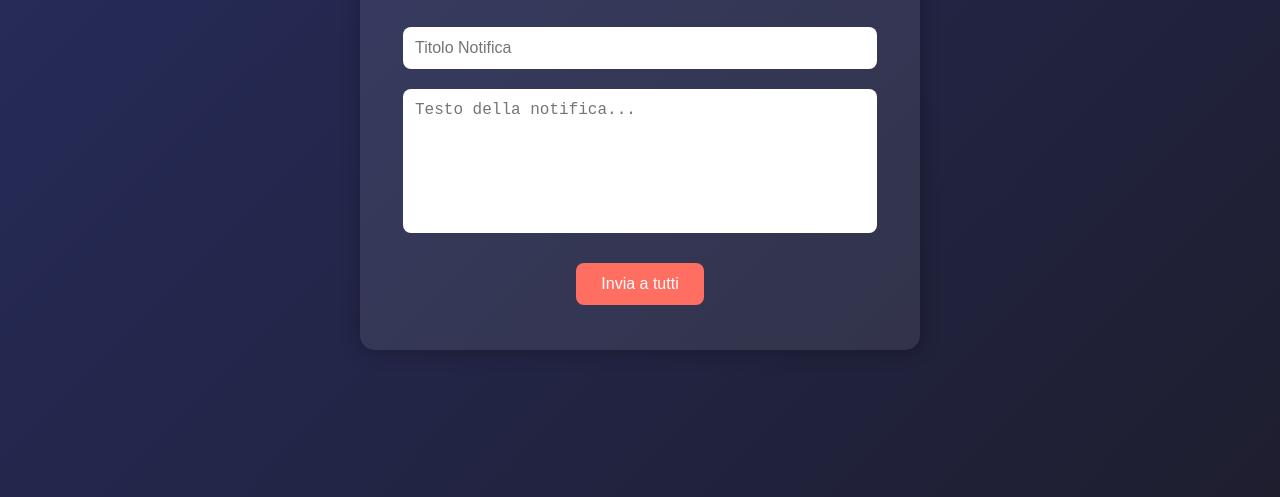
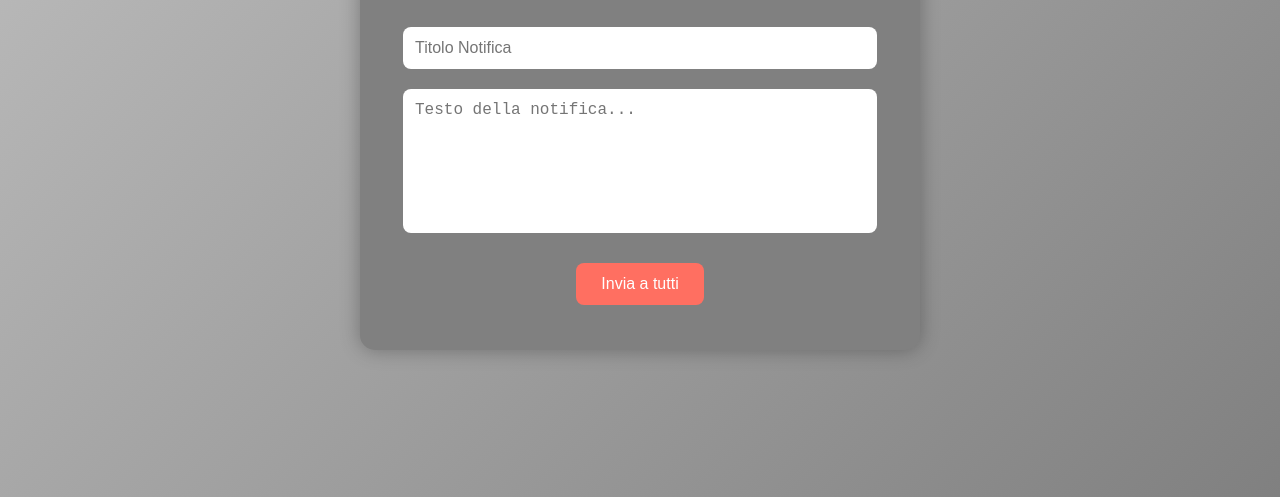
Before and after one commit to Informatibotweb/Invio-notifiche-push-Informaticbot, a plain HTML site: page index.html in a window 1280 px wide. Shown: the part 303-800 px from the top of the page. Drawn offline with Linux system fonts and the light colour scheme.

Commit message:
index.html

```diff
--- a/index.html
+++ b/index.html
@@ -8,7 +8,7 @@
     body {
       margin: 0;
       padding: 0;
-      background: linear-gradient(135deg, #272d5f, #1e1e2f);
+      background: linear-gradient(135deg, #c0c0c0, #808080);
       font-family: 'Segoe UI', sans-serif;
       color: white;
       display: flex;
@@ -18,7 +18,7 @@
     }
 
     .box {
-      background: #ffffff15;
+      background: #808080;
       padding: 30px;
       border-radius: 15px;
       box-shadow: 0 0 20px rgba(0,0,0,0.3);
```
